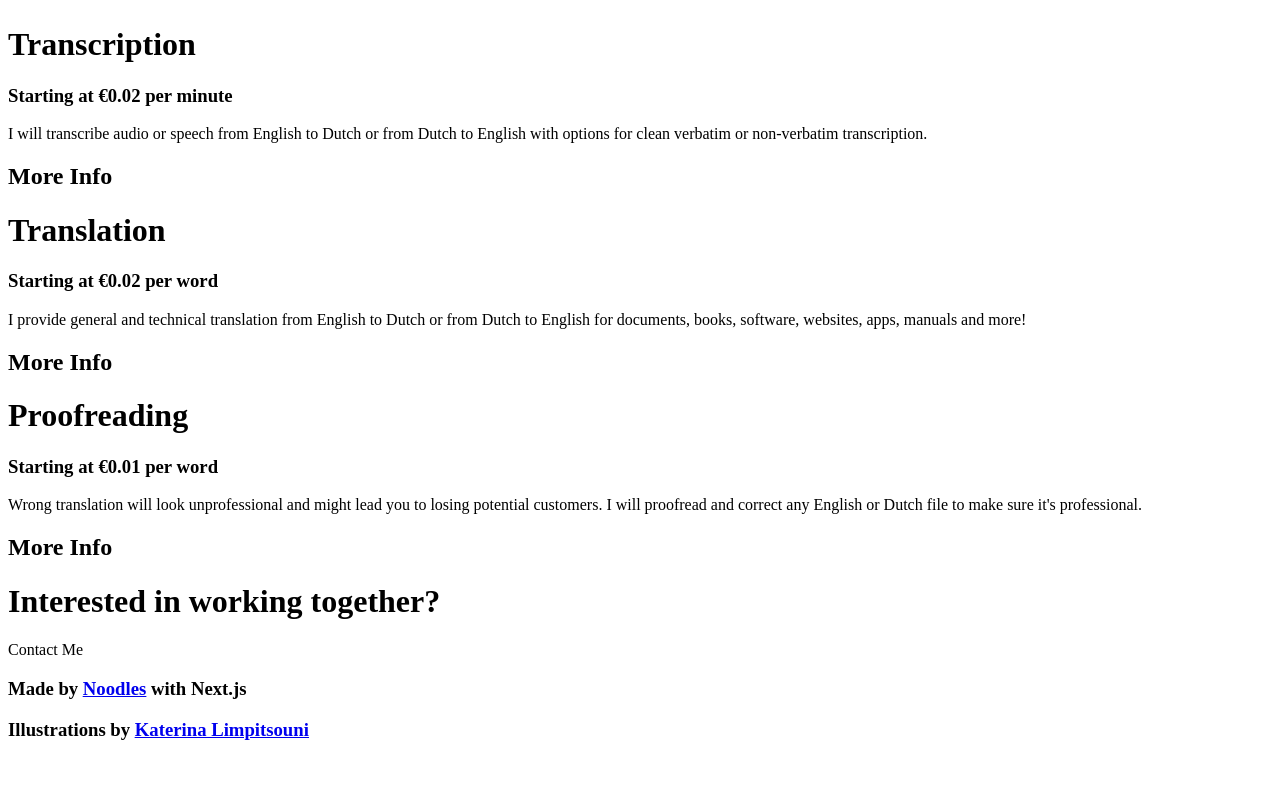
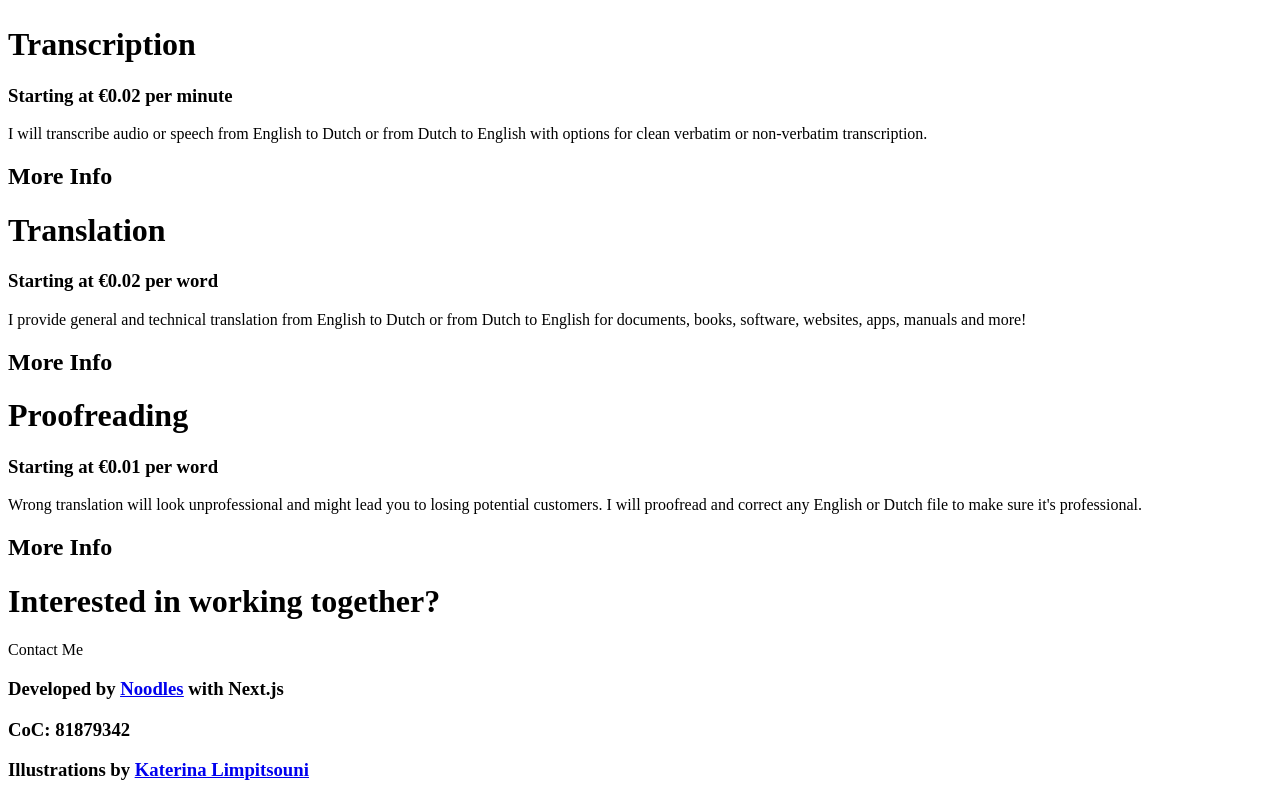
Before and after one commit to callmenoodles/noodles-translation, a Next.js app: page / in a window 1280 px wide. Shown: the part 2560-3360 px from the top of the page. Before the commit the page ends 3319 px from the top, so only its background shows below. Built offline with nearby package versions, Linux system fonts and the light colour scheme.

Commit message:
add CoC to footer

```diff
--- a/pages/components/Footer.js
+++ b/pages/components/Footer.js
@@ -2,8 +2,9 @@ import Link from 'next/link'
 
 const Footer = () => {
   return(
-    <div className='border-t maxmd:h-24 md:h-16 w-11/12 flex maxmd:flex-col md:flex-row justify-evenly items-center'>
-      <h3>Made by <Link href='https://noodles.services'><a className='text-primary'><u>Noodles</u></a></Link> with Next.js</h3>
+    <div className='border-t maxmd:h-32 md:h-16 w-11/12 flex maxmd:flex-col md:flex-row justify-evenly items-center'>
+      <h3>Developed by <Link href='https://noodles.services'><a className='text-primary'><u>Noodles</u></a></Link> with Next.js</h3>
+      <h3>CoC: <span className='text-primary'>81879342</span></h3>
       <h3>Illustrations by <Link href='https://twitter.com/ninaLimpi'><a className='text-primary'><u>Katerina Limpitsouni</u></a></Link></h3>
     </div>
   )
```
